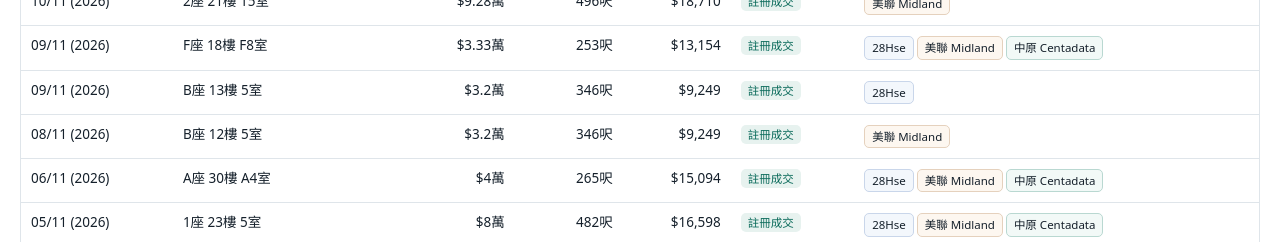
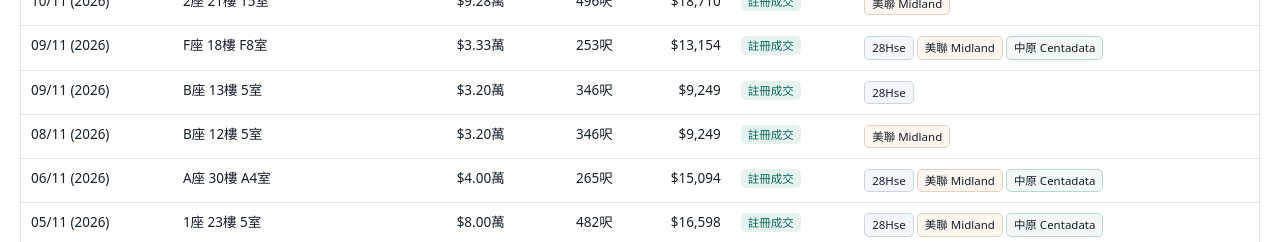
Before and after one commit to cw5691776-afk/hk-transaction-dashboard, a plain HTML site: page index.html in a window 1280 px wide. Shown: the part 558-800 px from the top of the page. Drawn offline with Linux system fonts and the light colour scheme.

Commit message:
fix: format prices with two decimals in wan units

```diff
--- a/index.html
+++ b/index.html
@@ -102,7 +102,13 @@ const state = {estate:"all", kind:"all", source:"all", q:""};
 
 function fmtPrice(v){
   if(v==null) return "—";
-  return v>=1000000 ? "$"+(v/1000000).toLocaleString("zh-HK",{maximumFractionDigits:2})+"萬" : "$"+v.toLocaleString("zh-HK");
+  if(v>=1000000){
+    const m=v/1000000;
+    const s=m.toLocaleString("zh-HK",{minimumFractionDigits:2,maximumFractionDigits:2});
+    return "$"+s+"萬";
+  }
+  if(v>=10000) return "$"+(v/10000).toLocaleString("zh-HK",{maximumFractionDigits:1})+"萬";
+  return "$"+v.toLocaleString("zh-HK");
 }
 function fmtArea(v){ return v==null ? "—" : v+"呎"; }
 function fmtRate(v){ return v==null ? "—" : "$"+Number(v).toLocaleString("zh-HK"); }
```
